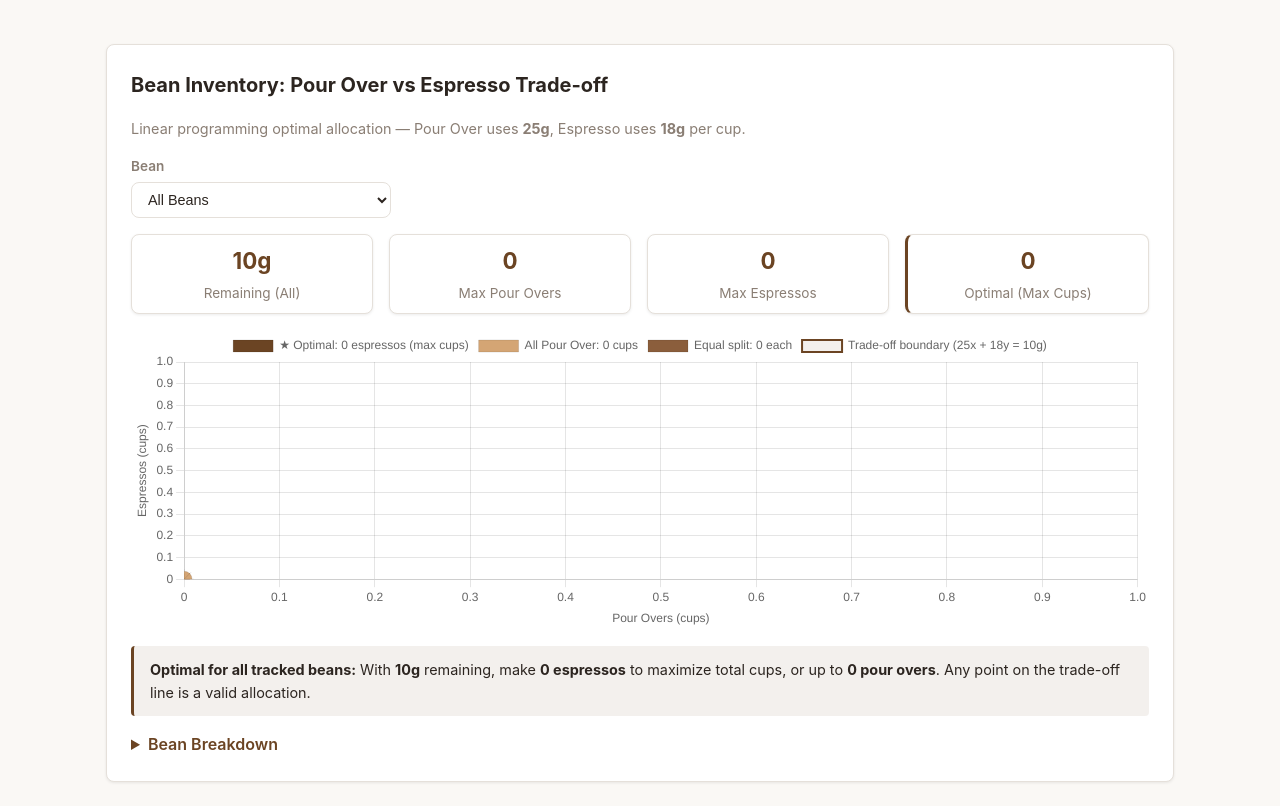
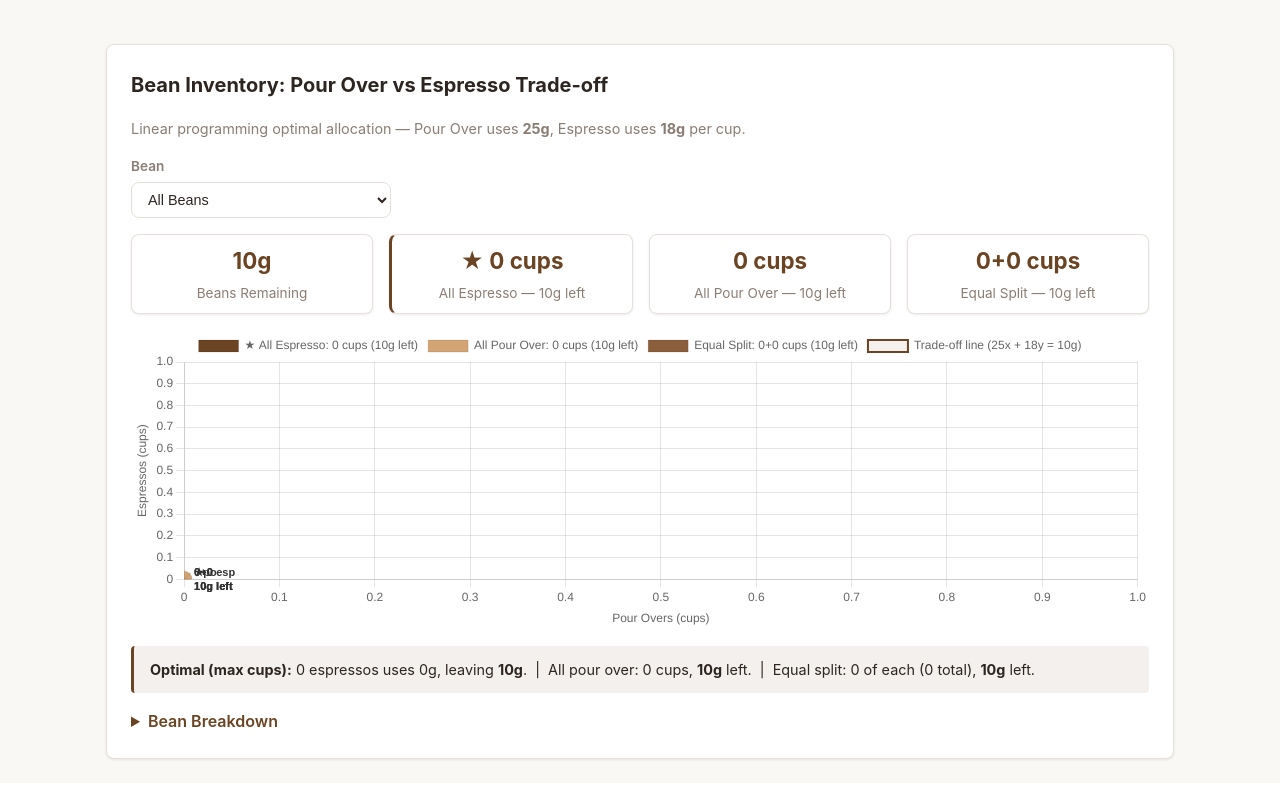
Before and after one commit to dangant/Coffee-Dial, a FastAPI app: page /analytics in a window 1280 px wide. Shown: the part 1506-2312 px from the top of the page. After the commit the page ends 2267 px from the top, so only its background shows below. Run offline with FastAPI, Linux system fonts and the light colour scheme; tables that the repository leaves empty hold one stand-in row (values such as "Sample post"); data that the repository does not hold is empty.

Commit message:
lp updates

```diff
--- a/app/templates/analytics.html
+++ b/app/templates/analytics.html
@@ -293,11 +293,33 @@ async function loadRoasterDist() {
 
 let lpChart;
 
+// Inline Chart.js plugin: draws text labels next to special points
+const pointLabelPlugin = {
+    id: 'pointLabelPlugin',
+    afterDatasetsDraw(chart) {
+        const ctx = chart.ctx;
+        chart.data.datasets.forEach((dataset, i) => {
+            if (!dataset._pointLabels) return;
+            const meta = chart.getDatasetMeta(i);
+            meta.data.forEach((pt, j) => {
+                const lines = dataset._pointLabels[j];
+                if (!lines) return;
+                ctx.save();
+                ctx.font = 'bold 11px sans-serif';
+                ctx.fillStyle = '#333';
+                lines.forEach((line, k) => {
+                    ctx.fillText(line, pt.x + 10, pt.y - 6 + k * 14);
+                });
+                ctx.restore();
+            });
+        });
+    }
+};
+
 async function populateLPBeans() {
     const resp = await fetch('/api/v1/shelf/beans');
     const beans = await resp.json();
     const sel = document.getElementById('lp-bean-filter');
-    // Remove all options except "All Beans"
     while (sel.options.length > 1) sel.remove(1);
     beans.forEach(b => {
         const opt = document.createElement('option');
@@ -312,35 +334,48 @@ async function loadLP() {
     const url = beanFilter ? `/api/v1/shelf/lp?bean_name=${encodeURIComponent(beanFilter)}` : '/api/v1/shelf/lp';
     const resp = await fetch(url);
     const d = await resp.json();
-    const label = beanFilter ? `"${beanFilter}"` : 'all tracked beans';
+    const W = d.total_remaining_grams;
 
-    // Summary chips
-    document.getElementById('lp-summary').innerHTML = `
-        <div class="stat-card" style="flex:1; min-width:120px; padding:0.5rem 1rem;">
-            <div class="value" style="font-size:1.4rem;">${d.total_remaining_grams}g</div>
-            <div class="label">Remaining (${beanFilter || 'All'})</div>
+    // Pre-compute all three scenarios with leftovers
+    const espLeft  = +(W - d.optimal_espressos * 18).toFixed(1);
+    const poLeft   = +(W - d.max_pour_overs * 25).toFixed(1);
+    const equalN   = Math.floor(W / (25 + 18));
+    const eqLeft   = +(W - equalN * 25 - equalN * 18).toFixed(1);
+    const totalEspCups = d.optimal_espressos;
+    const totalPoCups  = d.max_pour_overs;
+    const totalEqCups  = equalN * 2;
+
+    // Summary: all three scenarios side by side
+    document.getElementById('lp-summary').innerHTML = W > 0 ? `
+        <div class="stat-card" style="flex:1; min-width:110px; padding:0.5rem 1rem;">
+            <div class="value" style="font-size:1.4rem;">${W}g</div>
+            <div class="label">Beans Remaining</div>
         </div>
-        <div class="stat-card" style="flex:1; min-width:120px; padding:0.5rem 1rem;">
-            <div class="value" style="font-size:1.4rem;">${d.max_pour_overs}</div>
-            <div class="label">Max Pour Overs</div>
+        <div class="stat-card" style="flex:1; min-width:130px; padding:0.5rem 1rem; border-left:3px solid #6b4423;">
+            <div class="value" style="font-size:1.4rem;">★ ${totalEspCups} cups</div>
+            <div class="label">All Espresso &mdash; ${espLeft}g left</div>
         </div>
-        <div class="stat-card" style="flex:1; min-width:120px; padding:0.5rem 1rem;">
-            <div class="value" style="font-size:1.4rem;">${d.max_espressos}</div>
-            <div class="label">Max Espressos</div>
+        <div class="stat-card" style="flex:1; min-width:130px; padding:0.5rem 1rem;">
+            <div class="value" style="font-size:1.4rem;">${totalPoCups} cups</div>
+            <div class="label">All Pour Over &mdash; ${poLeft}g left</div>
         </div>
-        <div class="stat-card" style="flex:1; min-width:120px; padding:0.5rem 1rem; border-left:3px solid #6b4423;">
-            <div class="value" style="font-size:1.4rem;">${d.optimal_espressos}</div>
-            <div class="label">Optimal (Max Cups)</div>
+        <div class="stat-card" style="flex:1; min-width:130px; padding:0.5rem 1rem;">
+            <div class="value" style="font-size:1.4rem;">${equalN}+${equalN} cups</div>
+            <div class="label">Equal Split &mdash; ${eqLeft}g left</div>
+        </div>
+    ` : `
+        <div class="stat-card" style="flex:1; min-width:110px; padding:0.5rem 1rem;">
+            <div class="value" style="font-size:1.4rem;">0g</div>
+            <div class="label">Beans Remaining</div>
         </div>
     `;
 
-    // Recommendation text
-    document.getElementById('lp-recommendation').innerHTML = d.total_remaining_grams > 0
-        ? `<strong>Optimal for ${label}:</strong> With <strong>${d.total_remaining_grams}g</strong> remaining,
-           make <strong>${d.optimal_espressos} espressos</strong> to maximize total cups,
-           or up to <strong>${d.max_pour_overs} pour overs</strong>.
-           Any point on the trade-off line is a valid allocation.`
-        : `<strong>No inventory tracked${beanFilter ? ` for "${beanFilter}"` : ''}.</strong>
+    // Recommendation
+    document.getElementById('lp-recommendation').innerHTML = W > 0
+        ? `<strong>Optimal (max cups):</strong> ${totalEspCups} espressos uses ${(totalEspCups*18).toFixed(0)}g, leaving <strong>${espLeft}g</strong>.
+           &nbsp;|&nbsp; All pour over: ${totalPoCups} cups, <strong>${poLeft}g</strong> left.
+           &nbsp;|&nbsp; Equal split: ${equalN} of each (${totalEqCups} total), <strong>${eqLeft}g</strong> left.`
+        : `<strong>No inventory tracked${beanFilter ? ` for &ldquo;${beanFilter}&rdquo;` : ''}.</strong>
            Visit <a href="/shelf">On the Shelf</a> to enter your bean inventory.`;
 
     // Per-bean breakdown
@@ -349,15 +384,22 @@ async function loadLP() {
             <details>
                 <summary style="cursor:pointer; font-weight:600; color:#6b4423;">Bean Breakdown</summary>
                 <table class="brew-table" style="margin-top:0.5rem;">
-                    <thead><tr><th>Bean</th><th>Roaster</th><th>Remaining</th><th>Max Espressos</th><th>Max Pour Overs</th></tr></thead>
+                    <thead><tr><th>Bean</th><th>Roaster</th><th>Remaining</th><th>Max Espressos</th><th>Leftover</th><th>Max Pour Overs</th><th>Leftover</th></tr></thead>
                     <tbody>
-                        ${d.breakdown.map(b => `<tr>
-                            <td>${b.bean_name}</td>
-                            <td>${b.roaster || '—'}</td>
-                            <td>${b.remaining_grams != null ? b.remaining_grams + 'g' : '—'}</td>
-                            <td>${b.remaining_grams != null ? Math.floor(b.remaining_grams / 18) : '—'}</td>
-                            <td>${b.remaining_grams != null ? Math.floor(b.remaining_grams / 25) : '—'}</td>
-                        </tr>`).join('')}
+                        ${d.breakdown.map(b => {
+                            const r = b.remaining_grams;
+                            const maxE = r != null ? Math.floor(r / 18) : null;
+                            const maxP = r != null ? Math.floor(r / 25) : null;
+                            return `<tr>
+                                <td>${b.bean_name}</td>
+                                <td>${b.roaster || '—'}</td>
+                                <td>${r != null ? r + 'g' : '—'}</td>
+                                <td>${maxE != null ? maxE : '—'}</td>
+                                <td>${maxE != null ? (r - maxE*18).toFixed(1)+'g' : '—'}</td>
+                                <td>${maxP != null ? maxP : '—'}</td>
+                                <td>${maxP != null ? (r - maxP*25).toFixed(1)+'g' : '—'}</td>
+                            </tr>`;
+                        }).join('')}
                     </tbody>
                 </table>
             </details>`;
@@ -366,17 +408,17 @@ async function loadLP() {
     }
 
     if (lpChart) lpChart.destroy();
-    if (d.total_remaining_grams <= 0) return;
+    if (W <= 0) return;
 
     const tradeoffLine = d.constraint_line.map(p => ({ x: p.x, y: p.y }));
-    const equalX = Math.floor(d.total_remaining_grams / (25 + 18));
 
     lpChart = new Chart(document.getElementById('lpChart'), {
         type: 'scatter',
+        plugins: [pointLabelPlugin],
         data: {
             datasets: [
                 {
-                    label: `Trade-off boundary (25x + 18y = ${d.total_remaining_grams}g)`,
+                    label: `Trade-off line (25x + 18y = ${W}g)`,
                     data: tradeoffLine,
                     type: 'line',
                     borderColor: '#6b4423',
@@ -388,27 +430,30 @@ async function loadLP() {
                     order: 2,
                 },
                 {
-                    label: `★ Optimal: ${d.optimal_espressos} espressos (max cups)`,
+                    label: `★ All Espresso: ${totalEspCups} cups (${espLeft}g left)`,
                     data: [{ x: 0, y: d.optimal_espressos }],
                     backgroundColor: '#6b4423',
                     pointRadius: 10,
                     pointStyle: 'star',
                     order: 1,
+                    _pointLabels: [[`★ ${totalEspCups} esp`, `${espLeft}g left`]],
                 },
                 {
-                    label: `All Pour Over: ${d.max_pour_overs} cups`,
+                    label: `All Pour Over: ${totalPoCups} cups (${poLeft}g left)`,
                     data: [{ x: d.max_pour_overs, y: 0 }],
                     backgroundColor: '#d4a574',
                     pointRadius: 8,
                     order: 1,
+                    _pointLabels: [[`${totalPoCups} po`, `${poLeft}g left`]],
                 },
                 {
-                    label: `Equal split: ${equalX} each`,
-                    data: [{ x: equalX, y: equalX }],
+                    label: `Equal Split: ${equalN}+${equalN} cups (${eqLeft}g left)`,
+                    data: [{ x: equalN, y: equalN }],
                     backgroundColor: '#8b5e3c',
                     pointRadius: 8,
                     pointStyle: 'rect',
                     order: 1,
+                    _pointLabels: [[`${equalN}+${equalN}`, `${eqLeft}g left`]],
                 },
             ]
         },
@@ -419,23 +464,44 @@ async function loadLP() {
                 x: {
                     title: { display: true, text: 'Pour Overs (cups)' },
                     min: 0,
-                    suggestedMax: Math.ceil(d.max_pour_overs * 1.1) + 1,
+                    suggestedMax: Math.ceil(d.max_pour_overs * 1.15) + 1,
                 },
                 y: {
                     title: { display: true, text: 'Espressos (cups)' },
                     min: 0,
-                    suggestedMax: Math.ceil(d.max_espressos * 1.1) + 1,
+                    suggestedMax: Math.ceil(d.max_espressos * 1.15) + 1,
                 }
             },
             plugins: {
                 legend: { display: true },
                 tooltip: {
                     callbacks: {
+                        title: () => '',
                         label: (ctx) => {
+                            const px = ctx.parsed.x;
+                            const py = ctx.parsed.y;
                             if (ctx.datasetIndex === 0) {
-                                return `${ctx.parsed.x.toFixed(0)} pour overs + ${ctx.parsed.y.toFixed(0)} espressos`;
+                                // Constraint line: floor to integer cups
+                                const x = Math.floor(px);
+                                const y = Math.floor(py);
+                                const used = x * 25 + y * 18;
+                                const left = (W - used).toFixed(1);
+                                return [
+                                    `${x} pour over${x !== 1 ? 's' : ''} + ${y} espresso${y !== 1 ? 's' : ''}`,
+                                    `Beans used: ${used}g`,
+                                    `Beans left over: ${left}g`,
+                                ];
                             }
-                            return ctx.dataset.label;
+                            // Key points: exact integer values
+                            const x = Math.round(px);
+                            const y = Math.round(py);
+                            const used = x * 25 + y * 18;
+                            const left = (W - used).toFixed(1);
+                            return [
+                                ctx.dataset.label.replace(/\(.*\)/, '').trim(),
+                                `Beans used: ${used}g`,
+                                `Beans left over: ${left}g`,
+                            ];
                         }
                     }
                 }
```
